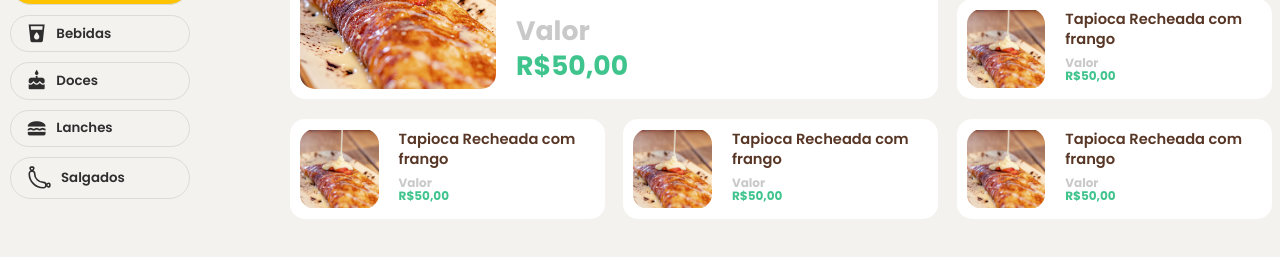
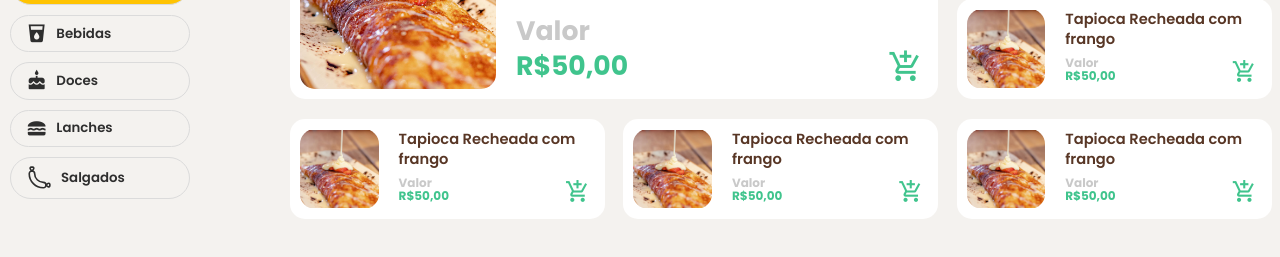
Before and after one commit to MonkeyDevelopers/padoca-web, a plain HTML site: page index.html in a window 1280 px wide. Shown: the part 777-1034 px from the top of the page. Drawn offline with Linux system fonts and the light colour scheme.

Commit message:
ajuste - adicionar ao carrinho

```diff
--- a/css/index.css
+++ b/css/index.css
@@ -273,10 +273,11 @@ header {
     border-radius: 15px;
     cursor: pointer;
     transition: .3s;
+    position: relative;
 }
 
 .featured_card:hover {
-    transform: scale(1.01);
+    transform: scale(1.005);
 }
 
 .card_image {
@@ -324,6 +325,25 @@ header {
     font-size: 9pt;
 }
 
+.featured_card span {
+    position: absolute;
+    right: 10px;
+    bottom: 10px;
+    padding: 5px;
+    border-radius: 5px;
+    cursor: pointer;
+    transition: .3s;
+    color: var(--green);
+    font-weight: 500;
+    font-size: 25px;
+    z-index: 99;
+}
+
+.featured_card span:hover {
+    background: var(--white-100);
+}
+
+
 /* big card */
 
 .featured_card_big {
@@ -335,6 +355,7 @@ header {
     border-radius: 15px;
     cursor: pointer;
     transition: .3s;
+    position: relative;
 }
 
 .card_image_big {
@@ -388,6 +409,24 @@ header {
     font-size: 20pt;
 }
 
+.featured_card_big span {
+    position: absolute;
+    right: 10px;
+    bottom: 10px;
+    padding: 5px;
+    border-radius: 5px;
+    cursor: pointer;
+    transition: .3s;
+    color: var(--green);
+    font-weight: 500;
+    font-size: 35px;
+    z-index: 99;
+}
+
+.featured_card_big span:hover {
+    background: var(--white-100);
+}
+
 /* see more */
 
 .see_more {
--- a/index.html
+++ b/index.html
@@ -99,6 +99,7 @@
                                 <p class="price_big_value">R$50,00</p>
                             </div>
                         </div>
+                        <span class="material-icons">add_shopping_cart</span>
                     </a>
                     <div class="featured_big_small">
                         <a href="#" class="featured_card">
@@ -112,6 +113,7 @@
                                     <p class="price_value">R$50,00</p>
                                 </div>
                             </div>
+                            <span class="material-icons">add_shopping_cart</span>
                         </a>
                         <a href="#" class="featured_card">
                             <div class="card_image">
@@ -124,6 +126,7 @@
                                     <p class="price_value">R$50,00</p>
                                 </div>
                             </div>
+                            <span class="material-icons">add_shopping_cart</span>
                         </a>
                     </div>
 
@@ -151,6 +154,7 @@
                                 <p class="price_value">R$50,00</p>
                             </div>
                         </div>
+                        <span class="material-icons">add_shopping_cart</span>
                     </a>
                     <a href="#" class="featured_card">
                         <div class="card_image">
@@ -163,6 +167,7 @@
                                 <p class="price_value">R$50,00</p>
                             </div>
                         </div>
+                        <span class="material-icons">add_shopping_cart</span>
                     </a>
                 </div>
                 <!-- product -->
@@ -172,5 +177,6 @@
 
     </div>
 
+
 </body>
 </html>
```
